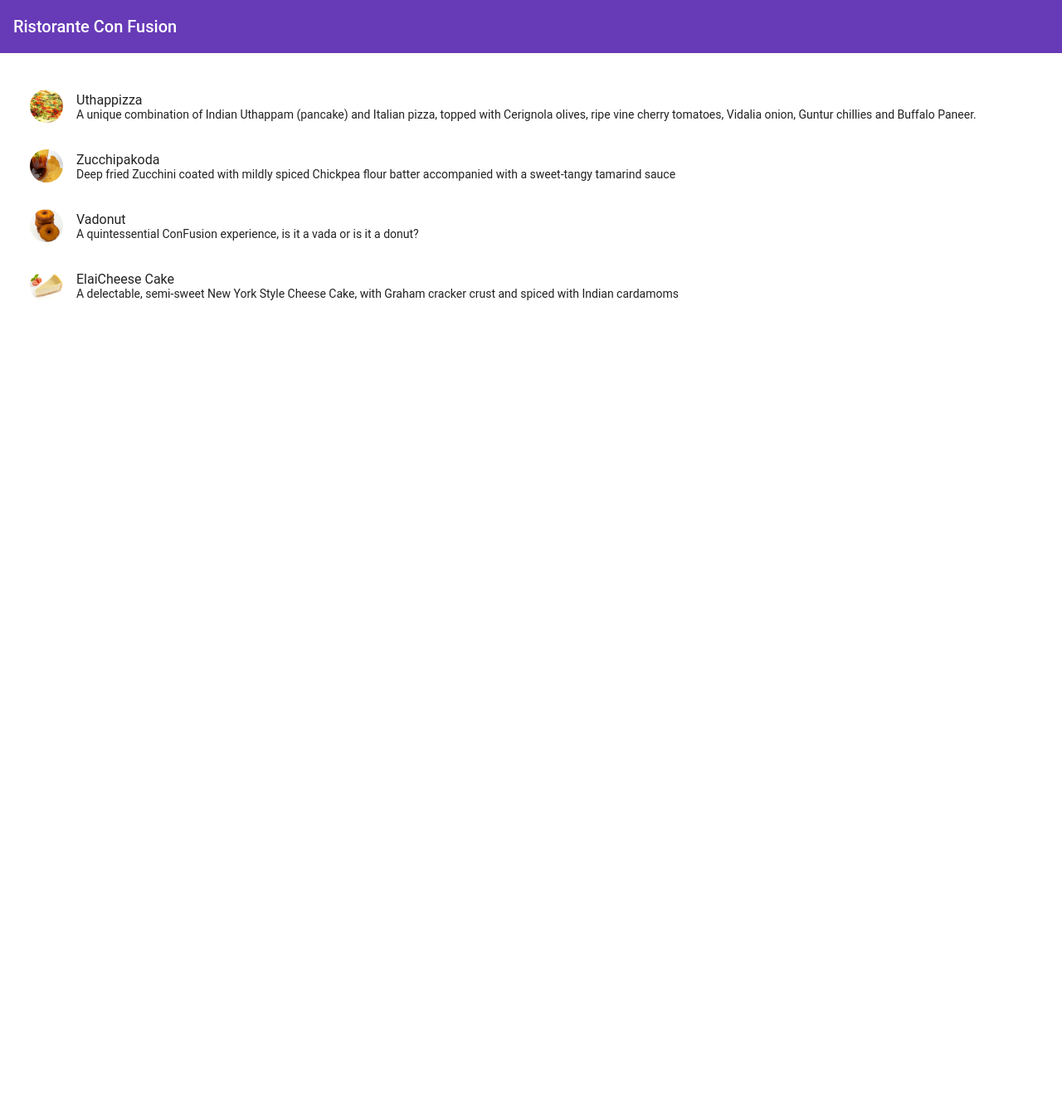
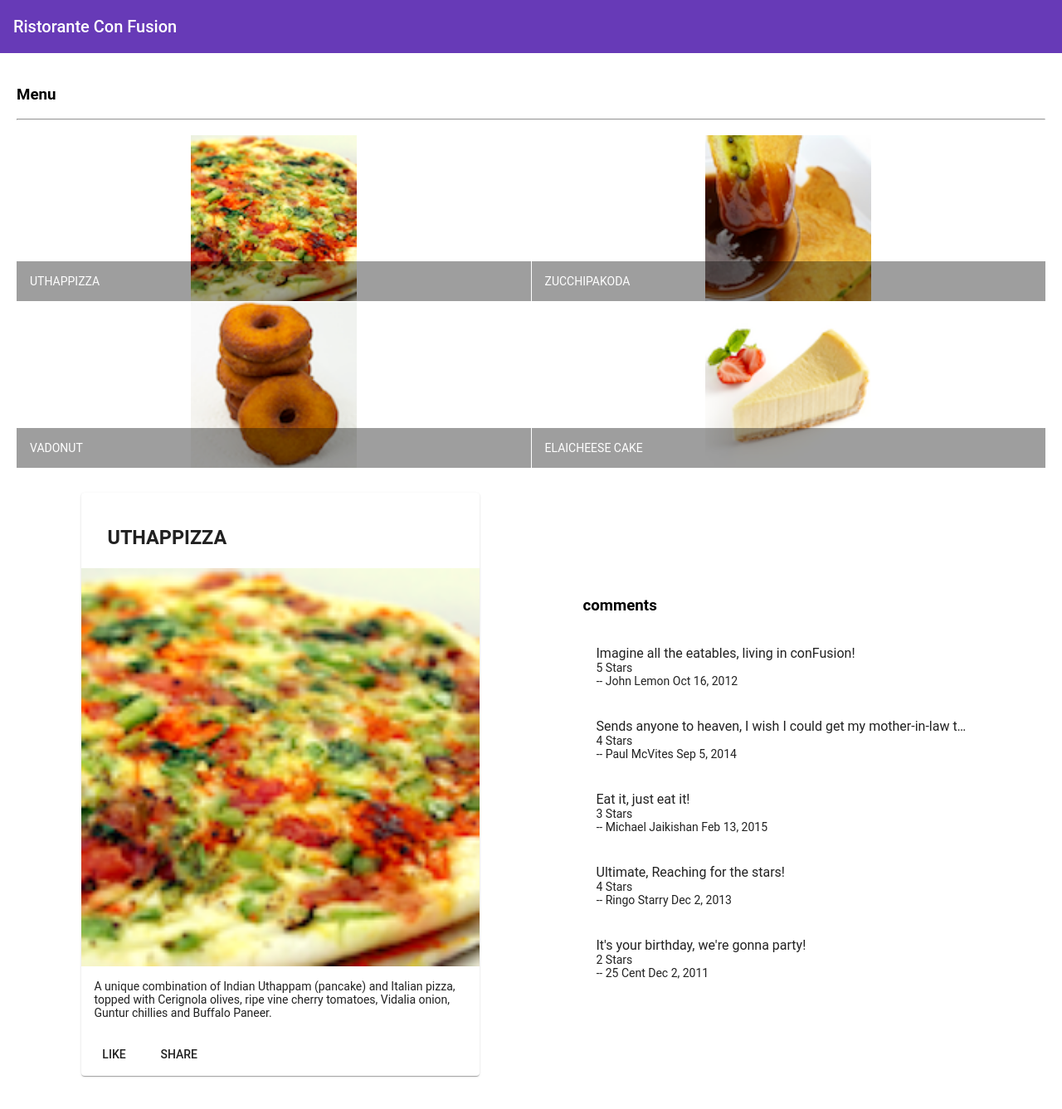
Before and after one commit to KirosHailay/conFusionApp, an Angular app: page / in a window 1280 px wide. Shown: the whole page at 83% size. Before the commit the page ends 800 px from the top, so only its background shows below. Built offline with nearby package versions, Linux system fonts and the light colour scheme.

Commit message:
Assignment 1

```diff
--- /dev/null
+++ b/src/app/dishdetail/dishdetail.component.html
@@ -0,0 +1,39 @@
+<div class="container"
+    fxLayout="row"
+    fxLayout.sm="column"
+    fxLayout.xs="column"
+    fxLayoutAlign.gt-md="space-around center"
+    fxLayoutGap="10px"
+    fxLayoutGap.xs="0">
+
+  <div fxFlex="40">
+    <mat-card *ngIf="dish">
+      <mat-card-header>
+        <mat-card-title>
+          <h3>{{dish.name | uppercase}}</h3>
+        </mat-card-title>
+      </mat-card-header>
+      <img mat-card-image src={{dish.image}} alt={{dish.name}}>
+      <mat-card-content>
+        <p>{{dish.description}}</p>
+      </mat-card-content>
+      <mat-card-actions>
+        <button mat-button>LIKE</button>
+        <button mat-button>SHARE</button>
+      </mat-card-actions>
+    </mat-card>
+  </div>
+
+  <div fxFlex="40" >
+    <mat-list *ngIf="dish" >
+       <h3 mat-line>comments</h3>
+         <mat-list-item *ngFor="let comment of dish.comments">
+           <p mat-line>{{ comment.comment }}</p>
+           <p mat-line>{{ comment.rating }} Stars</p>
+           <p mat-line>-- {{ comment.author }} {{comment.date | date}} </p>
+          </mat-list-item>
+
+    </mat-list>
+  </div>
+
+</div>
--- /dev/null
+++ b/src/app/dishdetail/dishdetail.component.ts
@@ -0,0 +1,58 @@
+import { Component, OnInit } from '@angular/core';
+const DISH = {
+  id: '0',
+  name: 'Uthappizza',
+  image: '/assets/images/uthappizza.png',
+  category: 'mains',
+  featured: true,
+  label: 'Hot',
+  price: '4.99',
+  // tslint:disable-next-line:max-line-length
+  description: 'A unique combination of Indian Uthappam (pancake) and Italian pizza, topped with Cerignola olives, ripe vine cherry tomatoes, Vidalia onion, Guntur chillies and Buffalo Paneer.',
+  comments: [
+       {
+           rating: 5,
+           comment: 'Imagine all the eatables, living in conFusion!',
+           author: 'John Lemon',
+           date: '2012-10-16T17:57:28.556094Z'
+       },
+       {
+           rating: 4,
+           comment: 'Sends anyone to heaven, I wish I could get my mother-in-law to eat it!',
+           author: 'Paul McVites',
+           date: '2014-09-05T17:57:28.556094Z'
+       },
+       {
+           rating: 3,
+           comment: 'Eat it, just eat it!',
+           author: 'Michael Jaikishan',
+           date: '2015-02-13T17:57:28.556094Z'
+       },
+       {
+           rating: 4,
+           comment: 'Ultimate, Reaching for the stars!',
+           author: 'Ringo Starry',
+           date: '2013-12-02T17:57:28.556094Z'
+       },
+       {
+           rating: 2,
+           comment: 'It\'s your birthday, we\'re gonna party!',
+           author: '25 Cent',
+           date: '2011-12-02T17:57:28.556094Z'
+       }
+   ]
+};
+@Component({
+  selector: 'app-dishdetail',
+  templateUrl: './dishdetail.component.html',
+  styleUrls: ['./dishdetail.component.scss']
+})
+export class DishdetailComponent implements OnInit {
+
+  dish = DISH;
+  constructor() { }
+
+  ngOnInit() {
+  }
+
+}
--- a/src/app/menu/menu.component.html
+++ b/src/app/menu/menu.component.html
@@ -1,13 +1,22 @@
 <div class="container" fxLayout="column"
       fxLayoutGap="10px">
-    <mat-list fxFlex>
-      <mat-list-item *ngFor= "let dish of dishes">
-        <img matListAvatar src="{{dish.image}}" alt="{{dish.name}}">
-        <h1 matLine>{{dish.name}}</h1>
-        <p matLine>
-          <span>{{dish.description}}</span>
-        </p>
-      </mat-list-item>
-    </mat-list>
+      <div fxFlex>
+          <div>
+            <h3>Menu</h3>
+            <hr>
+          </div>
+        </div>
 
+        <div fxFlex>
+          <mat-grid-list cols="2" rowHeight="200px">
+            <mat-grid-tile *ngFor="let dish of dishes">
+              <img height="200px" src={{dish.image}} alt={{dish.name}}>
+              <mat-grid-tile-footer>
+                <h1>{{dish.name | uppercase}}</h1>
+              </mat-grid-tile-footer>
+            </mat-grid-tile>
+          </mat-grid-list>
+        </div>
+
+      <app-dishdetail></app-dishdetail>
 </div>
--- a/src/app/menu/menu.component.ts
+++ b/src/app/menu/menu.component.ts
@@ -1,14 +1,9 @@
 import { Component, OnInit } from '@angular/core';
 
 import { Dish } from '../shared/dish';
-@Component({
-  selector: 'app-menu',
-  templateUrl: './menu.component.html',
-  styleUrls: ['./menu.component.scss']
-})
-export class MenuComponent implements OnInit {
 
-  dishes: Dish[] = [
+import { DishdetailComponent } from '../dishdetail/dishdetail.component';
+const DISHES: Dish[] = [
   {
     id: '0',
     name: 'Uthappizza',
@@ -51,6 +46,16 @@
     description: 'A delectable, semi-sweet New York Style Cheese Cake, with Graham cracker crust and spiced with Indian cardamoms'
   }
 ];
+@Component({
+  selector: 'app-menu',
+  templateUrl: './menu.component.html',
+  styleUrls: ['./menu.component.scss']
+})
+export class MenuComponent implements OnInit {
+
+  dishes = DISHES;
+  selectedDish = DISHES[0];
+
   constructor() { }
 
   ngOnInit() {
```
Also changed, not shown: src/app/app.module.ts (+11 -2 lines), src/app/dishdetail/dishdetail.component.scss (added), 1 other file (tests, documents, lock files or other folders). Lines whose indentation alone changed are shown as unchanged.
